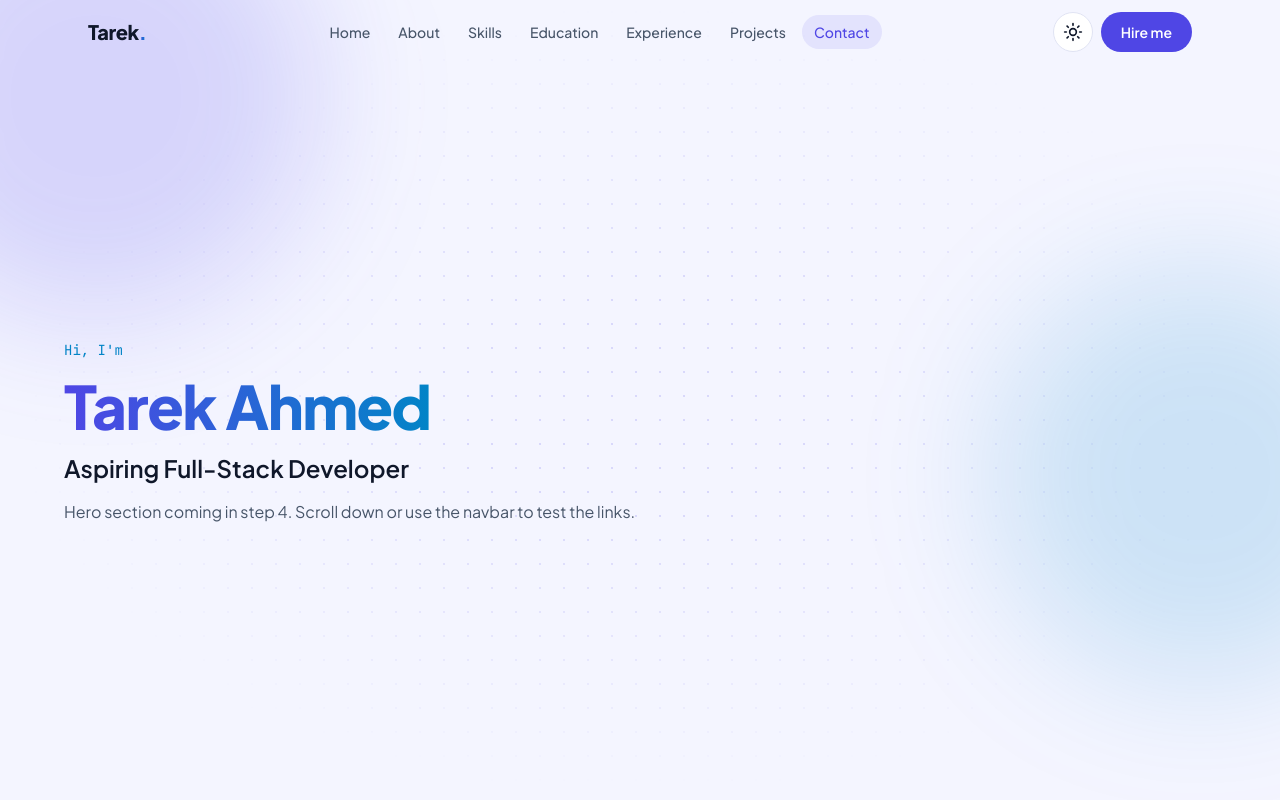
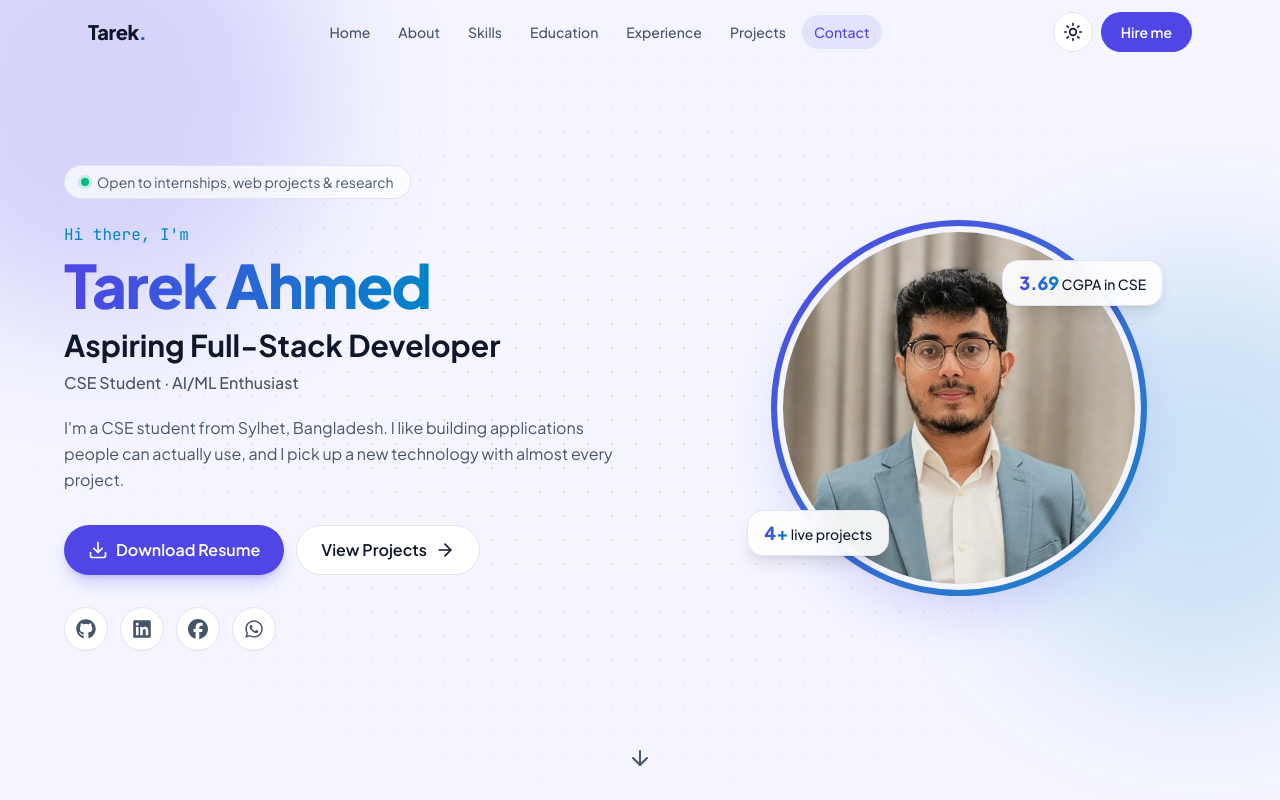
Before and after one commit to TarekAhmed353/Portfolio, a Next.js app: page / in a window 1280 px wide. Shown: the top 800 px of the page. Built offline with nearby package versions, Linux system fonts and the light colour scheme.

Commit message:
feat: add hero section with photo, resume download and social links

```diff
--- a/src/app/page.tsx
+++ b/src/app/page.tsx
@@ -1,8 +1,8 @@
-import BackgroundGlow from "@/components/BackgroundGlow";
-import { navLinks, site } from "@/data/site";
+import Hero from "@/components/sections/Hero";
+import { navLinks } from "@/data/site";
 
-// Placeholder sections so the navbar links and active highlighting can be
-// tested. Each one is replaced by the real section in steps 4–9.
+// Placeholder sections so the navbar links can be tested. Each one is
+// replaced by the real section in steps 5–9.
 const placeholders = navLinks.slice(1).map((link) => ({
   id: link.href.split("#")[1],
   title: link.label,
@@ -11,23 +11,7 @@ const placeholders = navLinks.slice(1).map((link) => ({
 export default function Home() {
   return (
     <main className="flex-1">
-      <section
-        id="home"
-        className="relative isolate flex min-h-screen items-center px-4 pt-16 sm:px-6"
-      >
-        <BackgroundGlow />
-        <div className="mx-auto w-full max-w-6xl space-y-4">
-          <p className="font-mono text-sm text-secondary">Hi, I&apos;m</p>
-          <h1 className="text-4xl font-extrabold tracking-tight sm:text-6xl">
-            <span className="text-gradient">{site.name}</span>
-          </h1>
-          <p className="text-xl font-semibold sm:text-2xl">{site.designation}</p>
-          <p className="max-w-xl text-muted">
-            Hero section coming in step 4. Scroll down or use the navbar to
-            test the links.
-          </p>
-        </div>
-      </section>
+      <Hero />
 
       {placeholders.map((section, i) => (
         <section
--- /dev/null
+++ b/src/components/sections/Hero.tsx
@@ -0,0 +1,184 @@
+"use client";
+
+import Image from "next/image";
+import Link from "next/link";
+import { motion, type Variants } from "motion/react";
+import { ArrowDown, ArrowRight, Download } from "lucide-react";
+import BackgroundGlow from "@/components/BackgroundGlow";
+import { projects } from "@/data/projects";
+import { site, socialLinks } from "@/data/site";
+
+const container: Variants = {
+  hidden: {},
+  show: { transition: { staggerChildren: 0.1, delayChildren: 0.1 } },
+};
+
+const fadeUp: Variants = {
+  hidden: { opacity: 0, y: 20 },
+  show: { opacity: 1, y: 0, transition: { duration: 0.5, ease: "easeOut" } },
+};
+
+export default function Hero() {
+  return (
+    <section
+      id="home"
+      className="relative isolate flex min-h-svh items-center px-4 pt-24 pb-20 sm:px-6"
+    >
+      <BackgroundGlow />
+
+      <div className="mx-auto grid w-full max-w-6xl items-center gap-12 lg:grid-cols-[1.15fr_1fr]">
+        <motion.div
+          variants={container}
+          initial="hidden"
+          animate="show"
+          className="order-2 text-center lg:order-1 lg:text-left"
+        >
+          <motion.p
+            variants={fadeUp}
+            className="inline-flex items-center gap-2 rounded-full border border-border bg-surface/70 px-4 py-1.5 text-sm text-muted backdrop-blur"
+          >
+            <span className="relative flex size-2">
+              <span className="absolute inline-flex size-full animate-ping rounded-full bg-emerald-500 opacity-75" />
+              <span className="relative inline-flex size-2 rounded-full bg-emerald-500" />
+            </span>
+            {site.availability}
+          </motion.p>
+
+          <motion.p
+            variants={fadeUp}
+            className="mt-6 font-mono text-sm text-secondary sm:text-base"
+          >
+            Hi there, I&apos;m
+          </motion.p>
+          <motion.h1
+            variants={fadeUp}
+            className="mt-2 text-4xl font-extrabold tracking-tight sm:text-6xl"
+          >
+            <span className="text-gradient">{site.name}</span>
+          </motion.h1>
+          <motion.p
+            variants={fadeUp}
+            className="mt-3 text-xl font-bold sm:text-3xl"
+          >
+            {site.designation}
+          </motion.p>
+          <motion.p
+            variants={fadeUp}
+            className="mt-2 font-medium text-muted"
+          >
+            {site.tagline}
+          </motion.p>
+          <motion.p
+            variants={fadeUp}
+            className="mx-auto mt-5 max-w-xl leading-relaxed text-muted lg:mx-0"
+          >
+            {site.intro}
+          </motion.p>
+
+          <motion.div
+            variants={fadeUp}
+            className="mt-8 flex flex-col justify-center gap-3 sm:flex-row lg:justify-start"
+          >
+            <a
+              href={site.resumeUrl}
+              download={site.resumeFileName}
+              className="inline-flex items-center justify-center gap-2 rounded-full bg-primary px-6 py-3 font-semibold text-primary-foreground shadow-lg shadow-primary/25 transition hover:-translate-y-0.5 hover:bg-primary-hover"
+            >
+              <Download className="size-5" />
+              Download Resume
+            </a>
+            <Link
+              href="/#projects"
+              className="group inline-flex items-center justify-center gap-2 rounded-full border border-border bg-surface px-6 py-3 font-semibold transition hover:-translate-y-0.5 hover:border-secondary hover:text-secondary"
+            >
+              View Projects
+              <ArrowRight className="size-5 transition-transform group-hover:translate-x-1" />
+            </Link>
+          </motion.div>
+
+          <motion.ul
+            variants={fadeUp}
+            className="mt-8 flex justify-center gap-3 lg:justify-start"
+          >
+            {socialLinks.map(({ label, href, icon: Icon }) => (
+              <li key={label}>
+                <a
+                  href={href}
+                  target="_blank"
+                  rel="noopener noreferrer"
+                  aria-label={label}
+                  title={label}
+                  className="inline-flex size-11 items-center justify-center rounded-full border border-border bg-surface text-muted transition hover:-translate-y-0.5 hover:border-primary hover:text-primary"
+                >
+                  <Icon className="size-5" />
+                </a>
+              </li>
+            ))}
+          </motion.ul>
+        </motion.div>
+
+        <motion.div
+          initial={{ opacity: 0, scale: 0.92 }}
+          animate={{ opacity: 1, scale: 1 }}
+          transition={{ duration: 0.6, ease: "easeOut" }}
+          className="relative order-1 mx-auto lg:order-2"
+        >
+          <div className="rounded-full bg-linear-to-br from-primary to-secondary p-1.5 shadow-2xl shadow-primary/20">
+            <div className="rounded-full bg-background p-1.5">
+              <Image
+                src={site.photo}
+                alt={`Portrait of ${site.name}`}
+                width={1204}
+                height={1600}
+                sizes="(min-width: 1024px) 352px, (min-width: 640px) 288px, 224px"
+                loading="eager"
+                fetchPriority="high"
+                className="aspect-square size-56 rounded-full object-cover object-[50%_20%] sm:size-72 lg:size-[22rem]"
+              />
+            </div>
+          </div>
+
+          <FloatingBadge className="-left-6 bottom-10" delay={0.5}>
+            <span className="text-gradient text-lg font-extrabold">
+              {projects.length}+
+            </span>{" "}
+            live projects
+          </FloatingBadge>
+          <FloatingBadge className="-right-4 top-10" delay={0.7}>
+            <span className="text-gradient text-lg font-extrabold">3.69</span>{" "}
+            CGPA in CSE
+          </FloatingBadge>
+        </motion.div>
+      </div>
+
+      <Link
+        href="/#about"
+        aria-label="Scroll to About section"
+        className="absolute bottom-6 left-1/2 hidden -translate-x-1/2 text-muted transition-colors hover:text-primary sm:block"
+      >
+        <ArrowDown className="size-6 animate-bounce" />
+      </Link>
+    </section>
+  );
+}
+
+function FloatingBadge({
+  children,
+  className,
+  delay,
+}: {
+  children: React.ReactNode;
+  className: string;
+  delay: number;
+}) {
+  return (
+    <motion.p
+      initial={{ opacity: 0, y: 10 }}
+      animate={{ opacity: 1, y: 0 }}
+      transition={{ duration: 0.5, delay }}
+      className={`absolute hidden rounded-2xl border border-border bg-surface/90 px-4 py-2 text-sm font-medium shadow-lg backdrop-blur sm:block ${className}`}
+    >
+      {children}
+    </motion.p>
+  );
+}
--- a/src/data/experience.ts
+++ b/src/data/experience.ts
@@ -2,14 +2,15 @@ import type { Experience } from "./types";
 
 export const experience: Experience[] = [
   {
-    role: "Video Editor",
+    role: "Junior Video Editor",
     company: "Twine",
-    period: "2024 – 2025 · 1 yr 4 mos",
+    period: "Feb 2024 – May 2025 · 1 yr 4 mos",
     type: "Full-time",
     points: [
-      "Edited client videos from raw footage through to the final export in Premiere Pro, After Effects and DaVinci Resolve.",
-      "Worked to client briefs and deadlines, and revised edits based on their feedback.",
-      "Did this full time alongside my CSE degree, which taught me to manage my time across two very different kinds of work.",
+      "Edited client videos from raw footage to the final export in Premiere Pro, After Effects and DaVinci Resolve.",
+      "Handled several client projects at once and delivered each one on deadline.",
+      "Shaped every video around what the client needed, and revised edits based on their feedback.",
+      "Helped senior editors polish complex projects.",
     ],
   },
 ];
--- /dev/null
+++ b/src/data/research.ts
@@ -0,0 +1,28 @@
+import type { Research } from "./types";
+
+export const research: Research[] = [
+  {
+    title:
+      "Watching Responsibly: Toward Secure and Accountable AI Traffic Surveillance in Bangladesh",
+    role: "First author & presenter",
+    coAuthors: ["Tuli Rani Das", "Ishmam Hussain Chowdhury"],
+    venue:
+      "LURS 3rd Student Research Conference 2026, Leading University Research Society, Sylhet",
+    date: "August 1, 2026",
+    status: "Presented",
+    summary:
+      "A case study of Dhaka's AI traffic enforcement system, which reads number plates from CCTV feeds and files cases automatically by linking them to vehicle, national ID and mobile records. The paper finds gaps in how that data is secured and in how citizens can challenge an automated fine, and proposes a framework built on secure-by-design, accountable-by-design and alignment with Bangladesh's data protection law.",
+  },
+  {
+    title:
+      "Following the Sun: What Bangladesh Can Learn from Neighbouring Pakistan's Solar Boom",
+    role: "Co-author & presenter",
+    coAuthors: ["Tuli Rani Das", "Ishmam Hussain"],
+    venue:
+      "National Interdisciplinary Conference on Sustainable Development Goals (NICSDG-2026), Metropolitan University, Sylhet",
+    date: "July 17–18, 2026",
+    status: "Presented",
+    summary:
+      "Compares Pakistan's rooftop solar boom with Bangladesh's dependence on imported fuel, using a momentum-versus-management framework. It argues that Bangladesh should treat rooftop solar as energy-security policy and proposes a phased rollout that starts with export garment factories, then moves to public buildings and finally to homes and businesses.",
+  },
+];
--- a/src/data/site.ts
+++ b/src/data/site.ts
@@ -8,12 +8,14 @@ export const site = {
   intro:
     "I'm a CSE student from Sylhet, Bangladesh. I like building applications people can actually use, and I pick up a new technology with almost every project.",
   location: "Sylhet, Bangladesh",
-  email: "tarekmetro353@gmail.com",
+  email: "tareque6229@gmail.com",
   phone: "+8801866812722",
   phoneDisplay: "+880 1866-812722",
   whatsappUrl: "https://wa.me/8801866812722",
-  // Drop the PDF into /public with this name and the button starts working.
+  availability: "Open to internships, web projects & research",
   resumeUrl: "/resume.pdf",
+  resumeFileName: "Tarek-Ahmed-Resume.pdf",
+  photo: "/profile.jpg",
 };
 
 // Hrefs start with "/" so the links also work from the project detail pages.
@@ -31,7 +33,7 @@ export const socialLinks: SocialLink[] = [
   { label: "GitHub", href: "https://github.com/TarekAhmed353", icon: FaGithub },
   {
     label: "LinkedIn",
-    href: "https://www.linkedin.com/in/tarek-ahmed-34826a250/",
+    href: "https://www.linkedin.com/in/tarek-ahmed-cse/",
     icon: FaLinkedin,
   },
   {
```
Also changed, not shown: src/data/types.ts (+11 -0 lines), public/profile.jpg (added), 1 other file (tests, documents, lock files or other folders).
